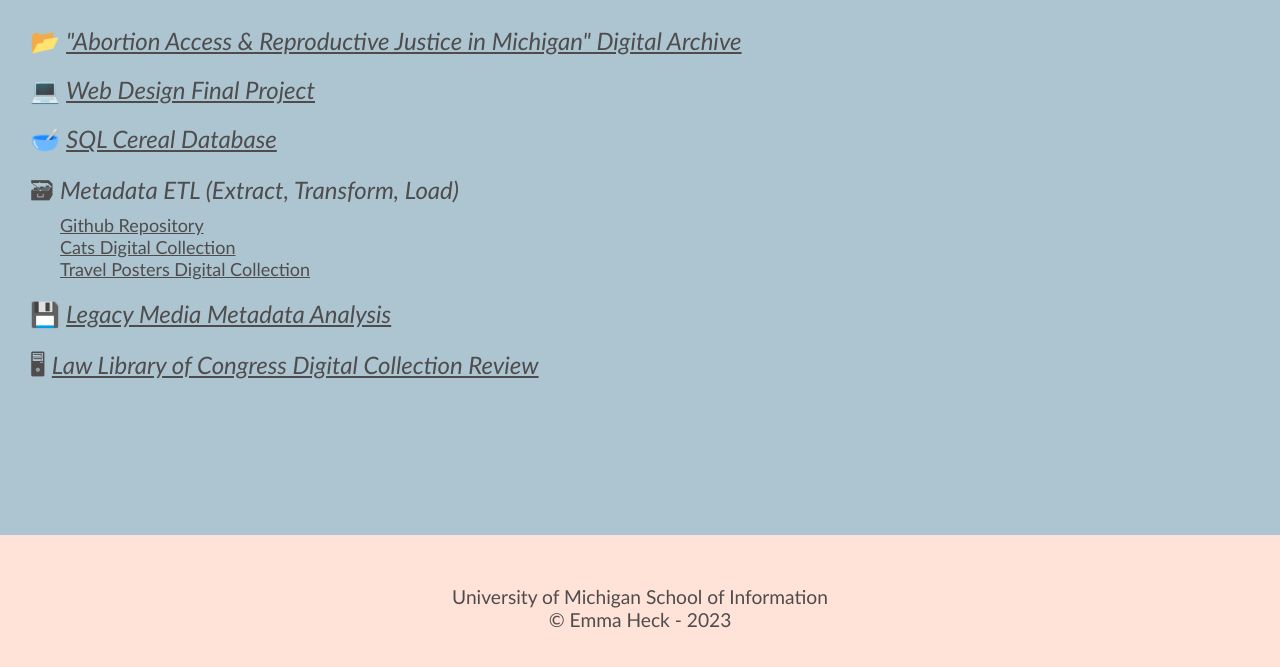
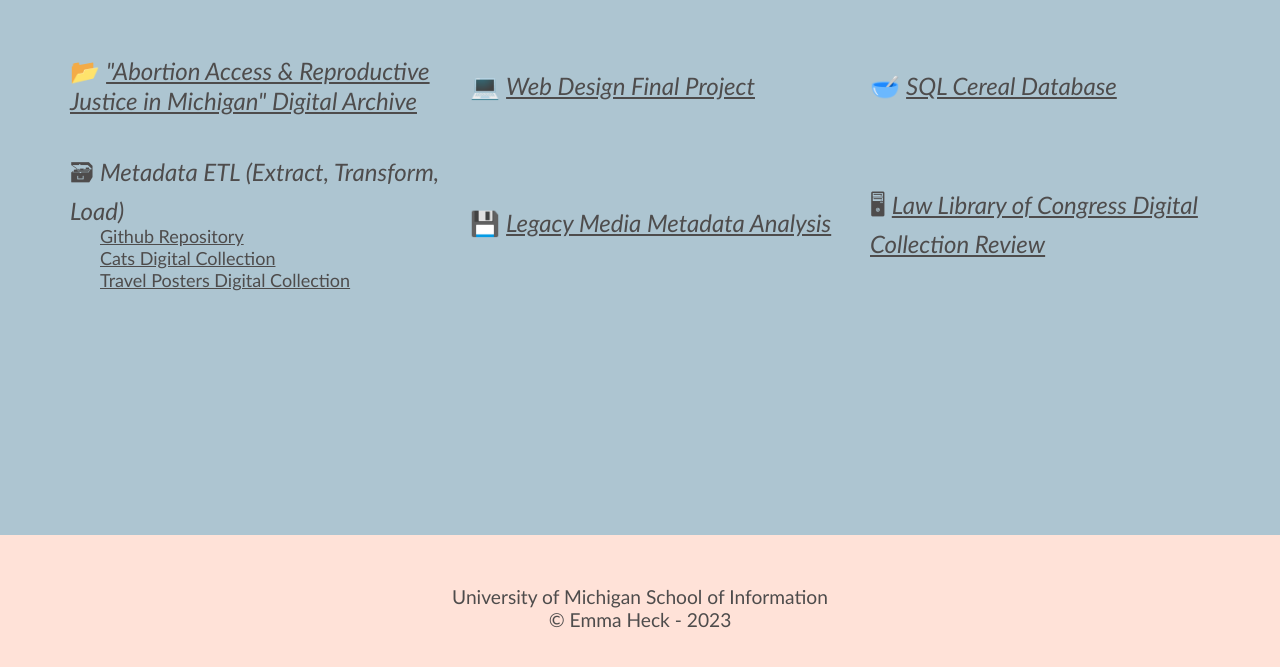
Before and after one commit to emmagheck/portfolio, a plain HTML site: page projects.html in a window 1280 px wide. Shown: the part 119-786 px from the top of the page. Drawn offline with Linux system fonts and the light colour scheme; a web font is replaced by a local one.

Commit message:
Add files via upload

```diff
--- a/css/style.css
+++ b/css/style.css
@@ -40,8 +40,9 @@ ul {
 }
 
 .projects-list {
-    display: flex;
-    flex-direction: column;
+    display: grid;
+    grid-template-columns: 1fr;
+    grid-row-gap: 25px;
     background-color: #adc5d1;
 }
 
@@ -119,3 +120,22 @@ p {
     content: '\1F5A5    ';
     font-style: normal;
 }
+
+@media screen and (min-width: 800px) {
+    .projects-list {
+        display: grid;
+        grid-template-columns: 1fr 1fr 1fr;
+        align-items: center;
+        margin: 20px;
+        padding: 20px;
+        grid-row-gap: 40px
+    }
+
+    .omeka-site {
+        /* background-color: antiquewhite; */
+    }
+
+    .album-site {
+        /* background-color: aquamarine; */
+    }
+}
--- a/projects.html
+++ b/projects.html
@@ -26,20 +26,27 @@
 
   <main>
    <ul class="projects-list">
+        <div class="omeka-site">
             <li id="omeka-site"><a href='https://umsi580.lsait.lsa.umich.edu/s/abortion-access-mi/page/welcome-abortion-access-in-Michigan'>"Abortion Access & Reproductive Justice in Michigan" Digital Archive</a></li>
-        <br>
+        </div>
+        <div class="album-site">
             <li id="album-site"><a href="https://emmagheck.github.io/539-final-project/index.html">Web Design Final Project</a></li>
-        <br>
+        </div>
+        <div class="sql-proj">
             <li id="sql-proj"><a href="https://docs.google.com/presentation/d/1SUQVFw2hnjiaqetmSfpO-l5fTp1KMAtORZKLiag3ldE/edit?usp=sharing">SQL Cereal Database</a></li>
-        <br>
+        </div>
+        <div class="omeka-cats">
             <li id="omeka-cats">Metadata ETL (Extract, Transform, Load)</li>
             <li id="etl-repo"><a href="https://github.com/emmagheck/SI676-map-final">Github Repository</a></li>
             <li id="cats-collec"><a href="http://emmaheck.projectst.si.umich.edu/omekas/omeka-s/s/cats/page/cats-collection">Cats Digital Collection</a></li>
             <li id="travel-collec"><a href="http://emmaheck.projectst.si.umich.edu/omekas/omeka-s/s/travel-posters/page/posters-collection">Travel Posters Digital Collection</a></li>
-        <br>
+        </div>
+        <div class="dpu-proj">
             <li id="dpu-proj"><a href="https://github.com/GregMcC5/AudioAssessment">Legacy Media Metadata Analysis</a></li>
-        <br>
+        </div>
+        <div class="loc-assessment">
             <li id="loc-assessment"><a href="other/2023_Final Report_Law Library of Congress Digital Collection Review.pdf">Law Library of Congress Digital Collection Review</a></li>
+        </div>
     </ul>
   </main>
 
```
Lines whose indentation alone changed are shown as unchanged.
